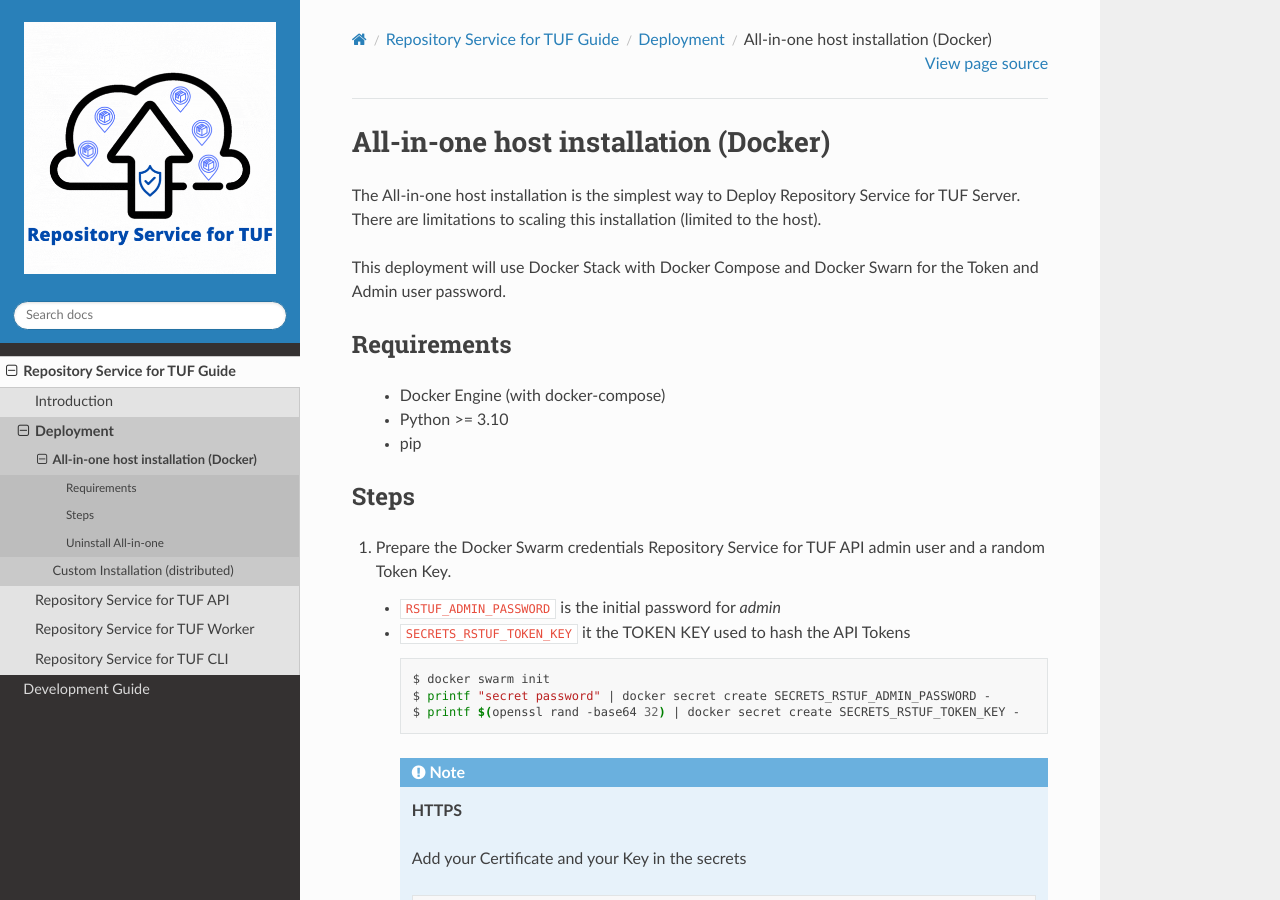
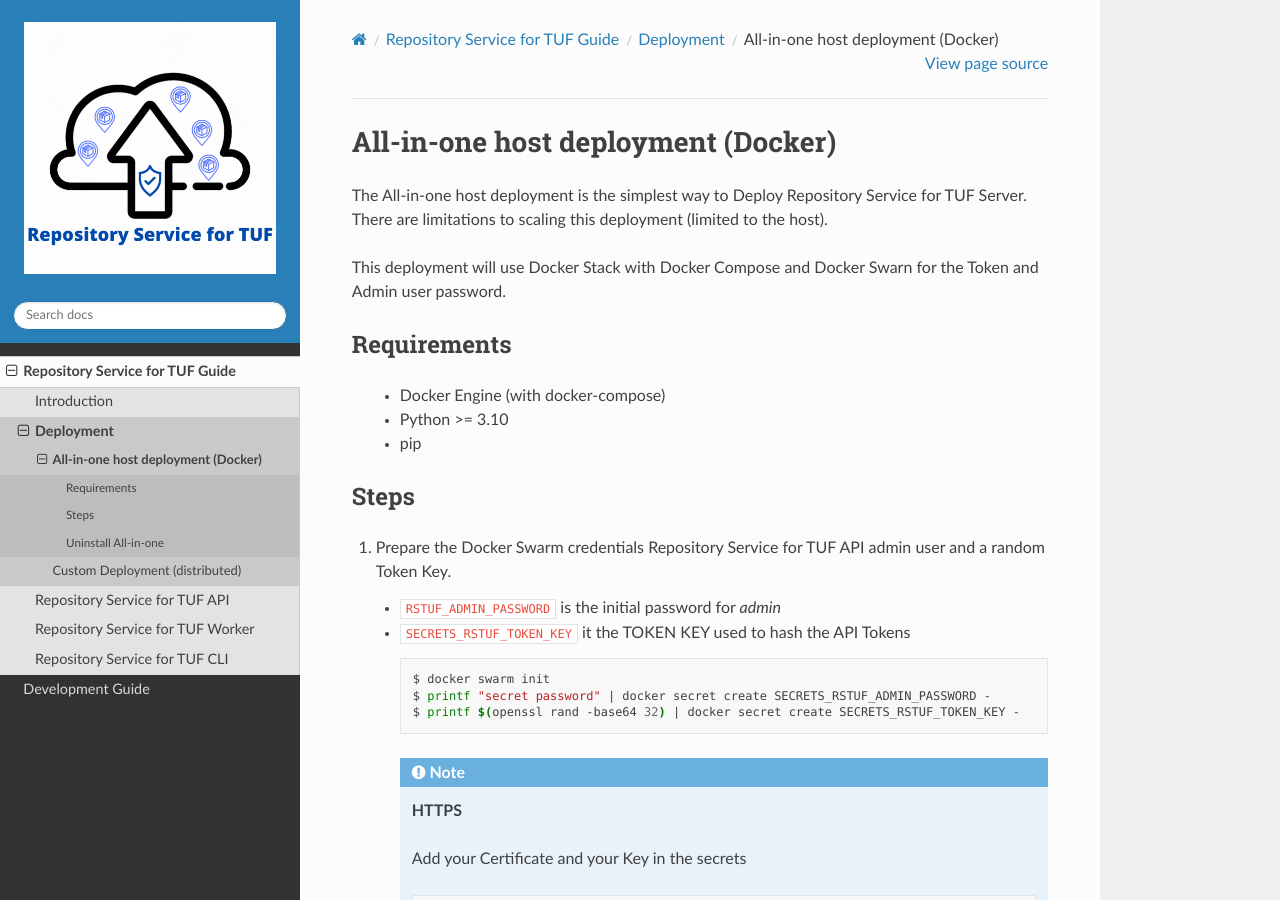
Before and after one commit to repository-service-tuf/repository-service-tuf, a Sphinx documentation site: the page built from docs/source/guide/deployment/all_in_one.rst, in a window 1280 px wide and 900 px high. Built offline with Sphinx 7.4.7 and the Read the Docs theme 2.0.0, drawn with Linux system fonts in a browser that asks for light colours.

Commit message:
Replace other references for installation
- Replace other installation references by deployment

Signed-off-by: Kairo de Araujo <kdearaujo@vmware.com>

```diff
--- a/docs/source/guide/deployment/all_in_one.rst
+++ b/docs/source/guide/deployment/all_in_one.rst
@@ -1,9 +1,10 @@
-=====================================
-All-in-one host installation (Docker)
-=====================================
+===================================
+All-in-one host deployment (Docker)
+===================================
 
-The All-in-one host installation is the simplest way to Deploy Repository Service for TUF Server.
-There are limitations to scaling this installation (limited to the host).
+The All-in-one host deployment is the simplest way to Deploy Repository Service
+for TUF Server.
+There are limitations to scaling this deployment (limited to the host).
 
 This deployment will use Docker Stack with Docker Compose and Docker Swarn for
 the Token and Admin user password.
--- a/docs/source/guide/deployment/custom_installation.rst
+++ b/docs/source/guide/deployment/custom_deployment.rst
@@ -1,9 +1,9 @@
-=================================
-Custom Installation (distributed)
-=================================
+===============================
+Custom Deployment (distributed)
+===============================
 
 
-To plan this installation, check out the services Docker Images details.
+To plan this deployment, check out the services Docker Images details.
 
 - :ref:`repository-service-tuf-api Docker Image getting started<guide/repository-service-tuf-api/Docker_README:Getting Started>`
 - :ref:`repository-service-tuf-worker Docker Image getting started<guide/repository-service-tuf-worker/Docker_README:Getting Started>`
--- a/docs/source/guide/deployment/server.rst
+++ b/docs/source/guide/deployment/server.rst
@@ -17,4 +17,4 @@ Interface (CLI) ``tuf-repositoru-service-cli`` -- Command: ``rstuf-cli``
    :maxdepth: 1
 
    all_in_one
-   custom_installation
+   custom_deployment
```
Also changed, not shown: docs/source/guide/introduction/contact.rst (deleted).
